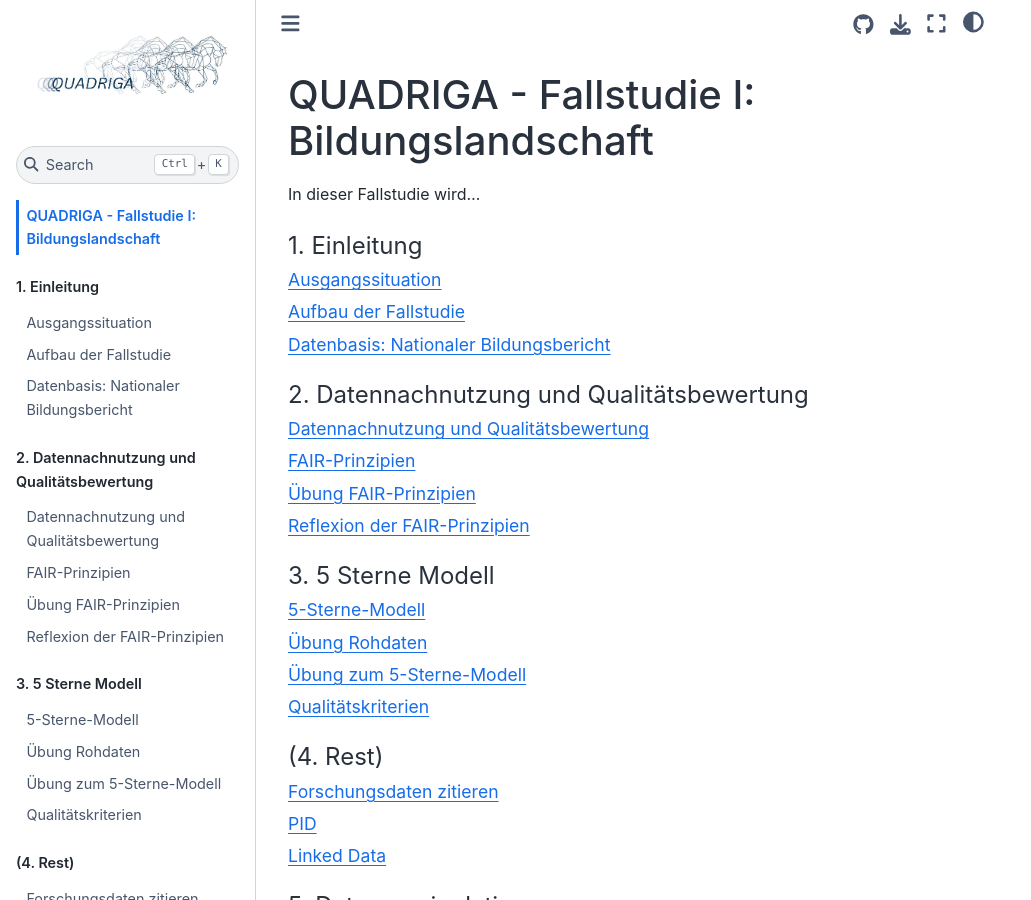
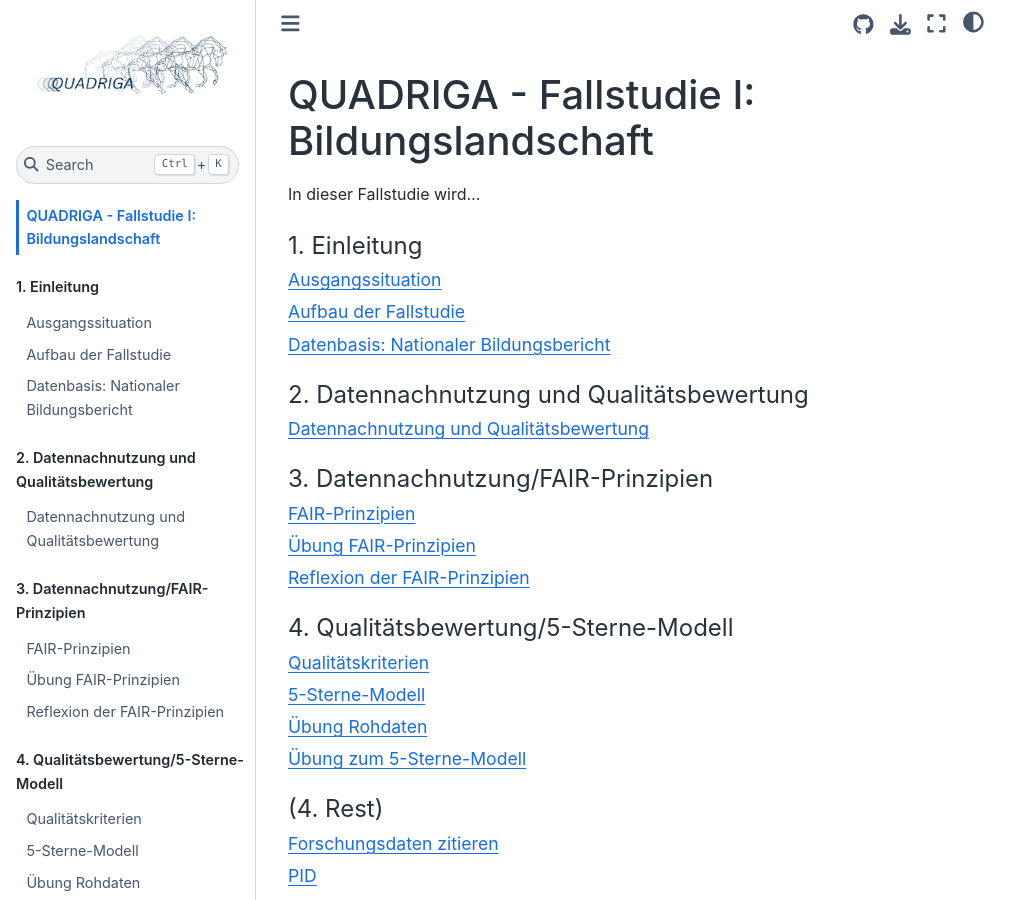
Before and after one commit to quadriga-dk/Tabelle-Fallstudie-1, a Jupyter Book: the page built from Markdown/Intro.md, in a window 1280 px wide and 900 px high. Shown: the whole window, without its empty margins (0-1031 px from the left). Built offline with Jupyter Book 1.0.4 settings and Sphinx 7.4.7 and the Sphinx Book theme 1.1.4, drawn with Linux system fonts in a browser that asks for light colours.

Commit message:
Update _toc.yml

```diff
--- a/_toc.yml
+++ b/_toc.yml
@@ -12,15 +12,17 @@
   - caption: 2. Datennachnutzung und Qualitätsbewertung
     chapters:
     - file: Markdown/Einleitung_Datennachnutzung
+  - caption: 3. Datennachnutzung/FAIR-Prinzipien
+    chapters:
     - file: Markdown/Fair_Prinzipien
     - file: Markdown/FAIR_Übung_Tabelle
     - file: Markdown/FAIR_Reflexion
-  - caption: 3. 5 Sterne Modell
+  - caption: 4. Qualitätsbewertung/5-Sterne-Modell
     chapters:
+    - file: Markdown/Qualitätskriterien
     - file: Markdown/5_Star_Model
     - file: Markdown/Übung_Rohdaten
     - file: Markdown/Star_Übung_CSV
-    - file: Markdown/Qualitätskriterien
   - caption: (4. Rest)
     chapters:
     - file: Markdown/Einleitung_Datenzitierung
```
